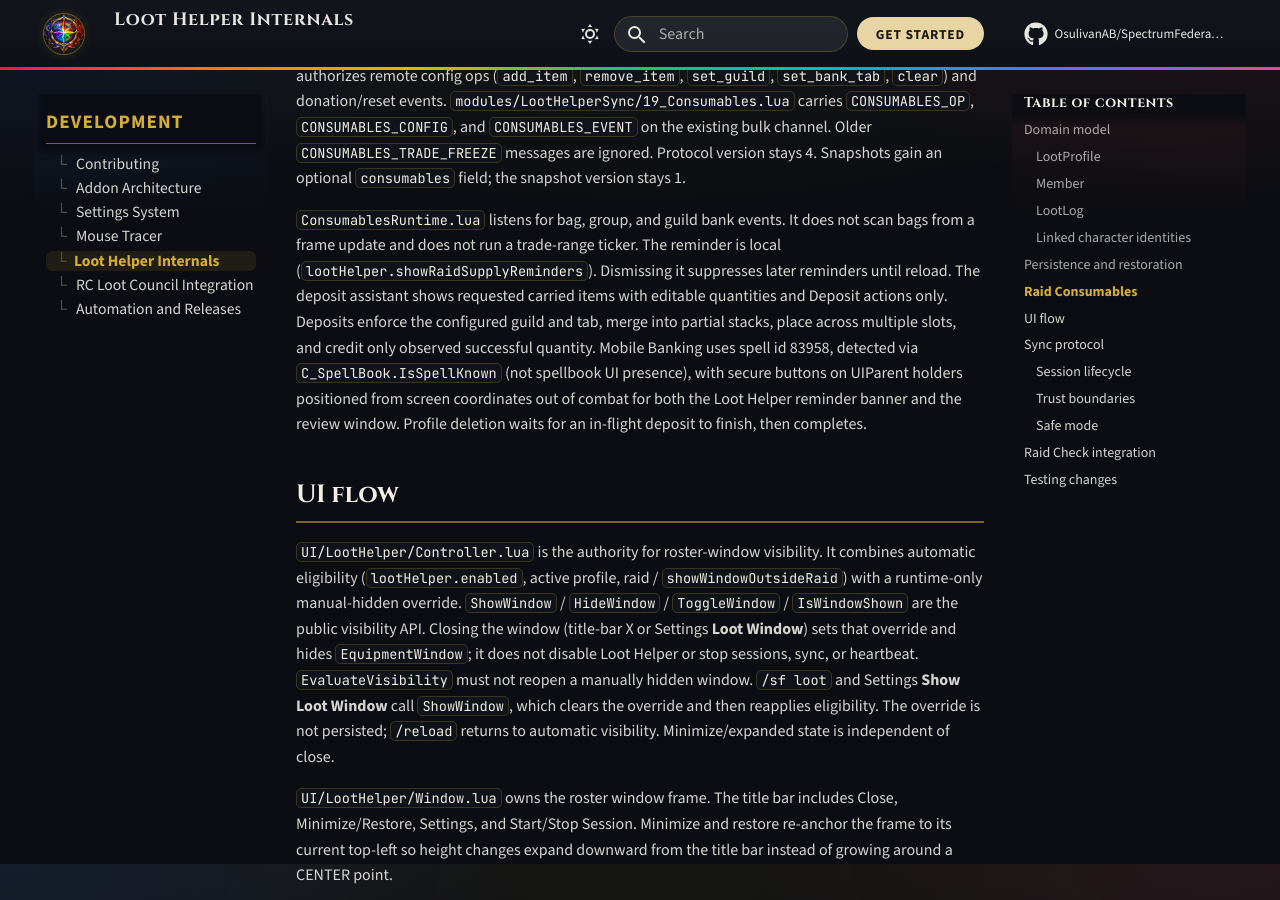
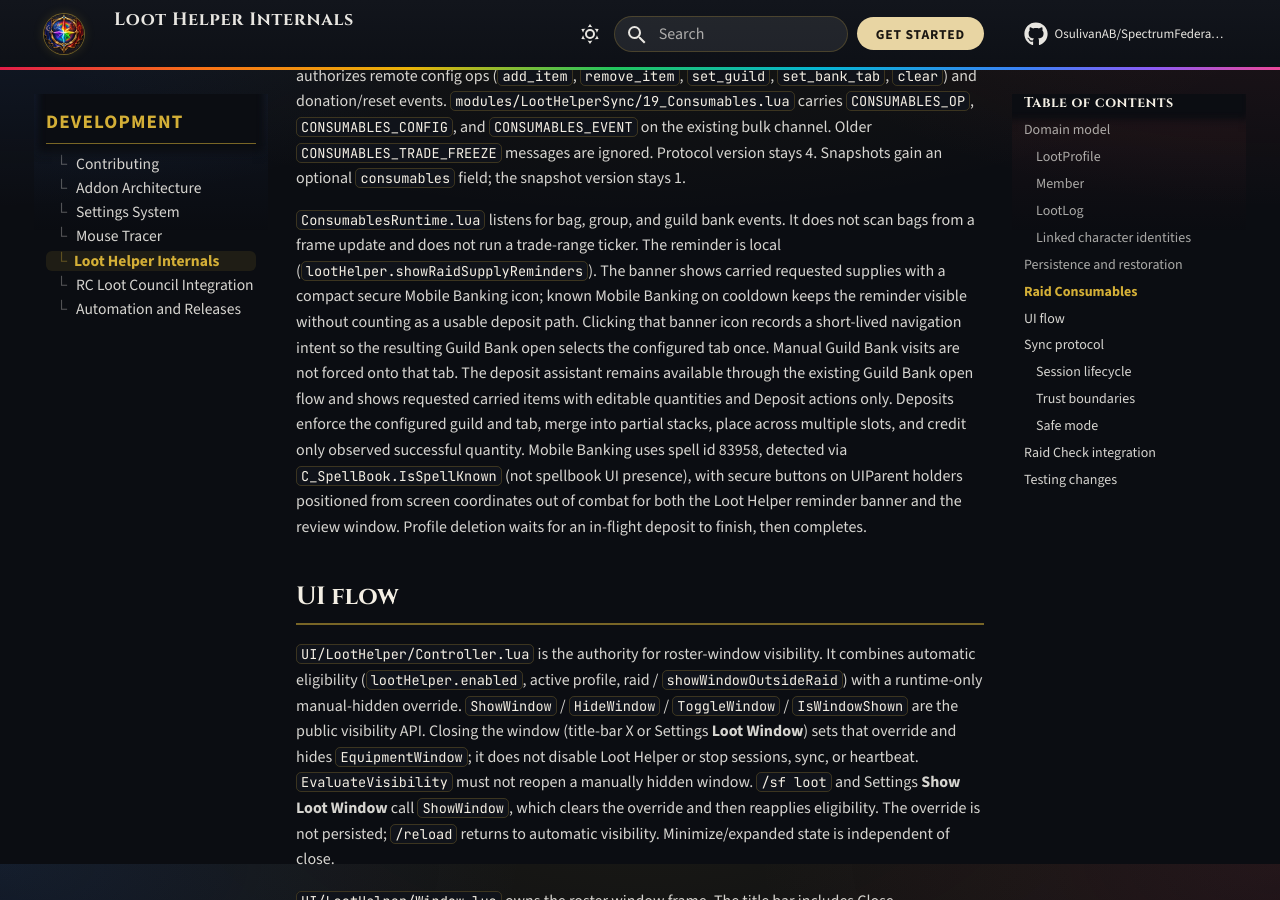
Before and after one commit to OsulivanAB/SpectrumFederation, an MkDocs documentation site: the page built from docs/development/loot-helper/index.md, in a window 1280 px wide and 900 px high, scrolled down 6336 px. Built offline with MkDocs 1.6.1 and Material for MkDocs 9.7.7, drawn with Linux system fonts in a browser that asks for light colours; comment, search, counter and statistics services are not loaded.

Commit message:
Simplify Raid Supplies banner to compact Mobile Banking flow (#354).
Replace Review/Dismiss with a compact secure Mobile Banking icon, keep
cooldown-visible reminders without treating cooldown as a usable deposit
path, and select the configured Guild Bank tab once for banner-initiated
opens.

Co-authored-by: Anthony <OsulivanAB@users.noreply.github.com>

```diff
--- a/docs/development/loot-helper/index.md
+++ b/docs/development/loot-helper/index.md
@@ -91,7 +91,7 @@ Development-era Crafter assignments migrate once into `requestedItems` on `Ensur
 
 `ConsumablesRouting.lua` and `ConsumablesWorkflow.lua` are pure helpers for Guild Bank access, reminder visibility, deposit quantity clamping, and deposit verification. `ConsumablesSync.lua` authorizes remote config ops (`add_item`, `remove_item`, `set_guild`, `set_bank_tab`, `clear`) and donation/reset events. `modules/LootHelperSync/19_Consumables.lua` carries `CONSUMABLES_OP`, `CONSUMABLES_CONFIG`, and `CONSUMABLES_EVENT` on the existing bulk channel. Older `CONSUMABLES_TRADE_FREEZE` messages are ignored. Protocol version stays 4. Snapshots gain an optional `consumables` field; the snapshot version stays 1.
 
-`ConsumablesRuntime.lua` listens for bag, group, and guild bank events. It does not scan bags from a frame update and does not run a trade-range ticker. The reminder is local (`lootHelper.showRaidSupplyReminders`). Dismissing it suppresses later reminders until reload. The deposit assistant shows requested carried items with editable quantities and Deposit actions only. Deposits enforce the configured guild and tab, merge into partial stacks, place across multiple slots, and credit only observed successful quantity. Mobile Banking uses spell id 83958, detected via `C_SpellBook.IsSpellKnown` (not spellbook UI presence), with secure buttons on UIParent holders positioned from screen coordinates out of combat for both the Loot Helper reminder banner and the review window. Profile deletion waits for an in-flight deposit to finish, then completes.
+`ConsumablesRuntime.lua` listens for bag, group, and guild bank events. It does not scan bags from a frame update and does not run a trade-range ticker. The reminder is local (`lootHelper.showRaidSupplyReminders`). The banner shows carried requested supplies with a compact secure Mobile Banking icon; known Mobile Banking on cooldown keeps the reminder visible without counting as a usable deposit path. Clicking that banner icon records a short-lived navigation intent so the resulting Guild Bank open selects the configured tab once. Manual Guild Bank visits are not forced onto that tab. The deposit assistant remains available through the existing Guild Bank open flow and shows requested carried items with editable quantities and Deposit actions only. Deposits enforce the configured guild and tab, merge into partial stacks, place across multiple slots, and credit only observed successful quantity. Mobile Banking uses spell id 83958, detected via `C_SpellBook.IsSpellKnown` (not spellbook UI presence), with secure buttons on UIParent holders positioned from screen coordinates out of combat for both the Loot Helper reminder banner and the review window. Profile deletion waits for an in-flight deposit to finish, then completes.
 
 ## UI flow
 
```
Also changed, not shown: docs/features/loot-helper.md (+1 -1 lines), 8 other files.
